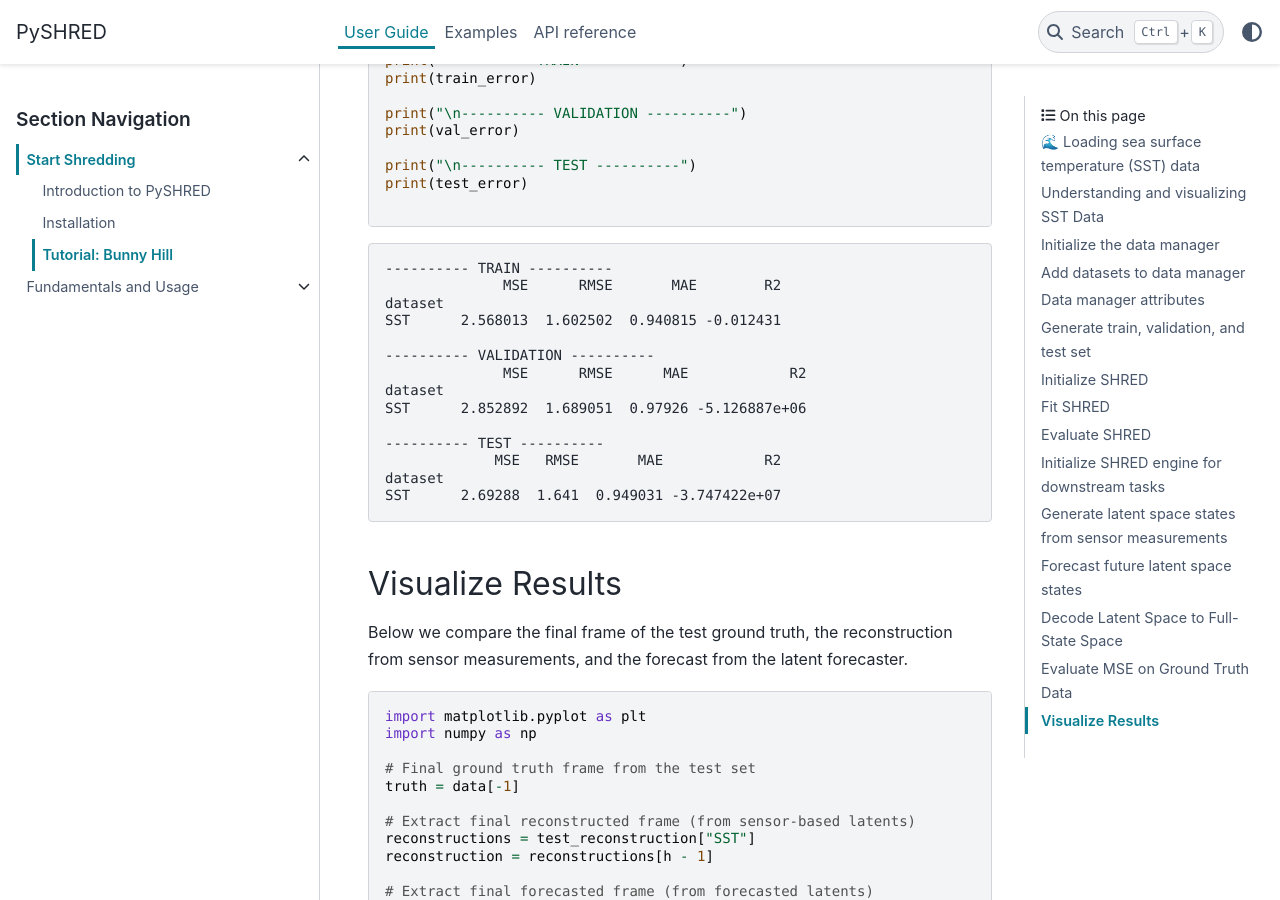
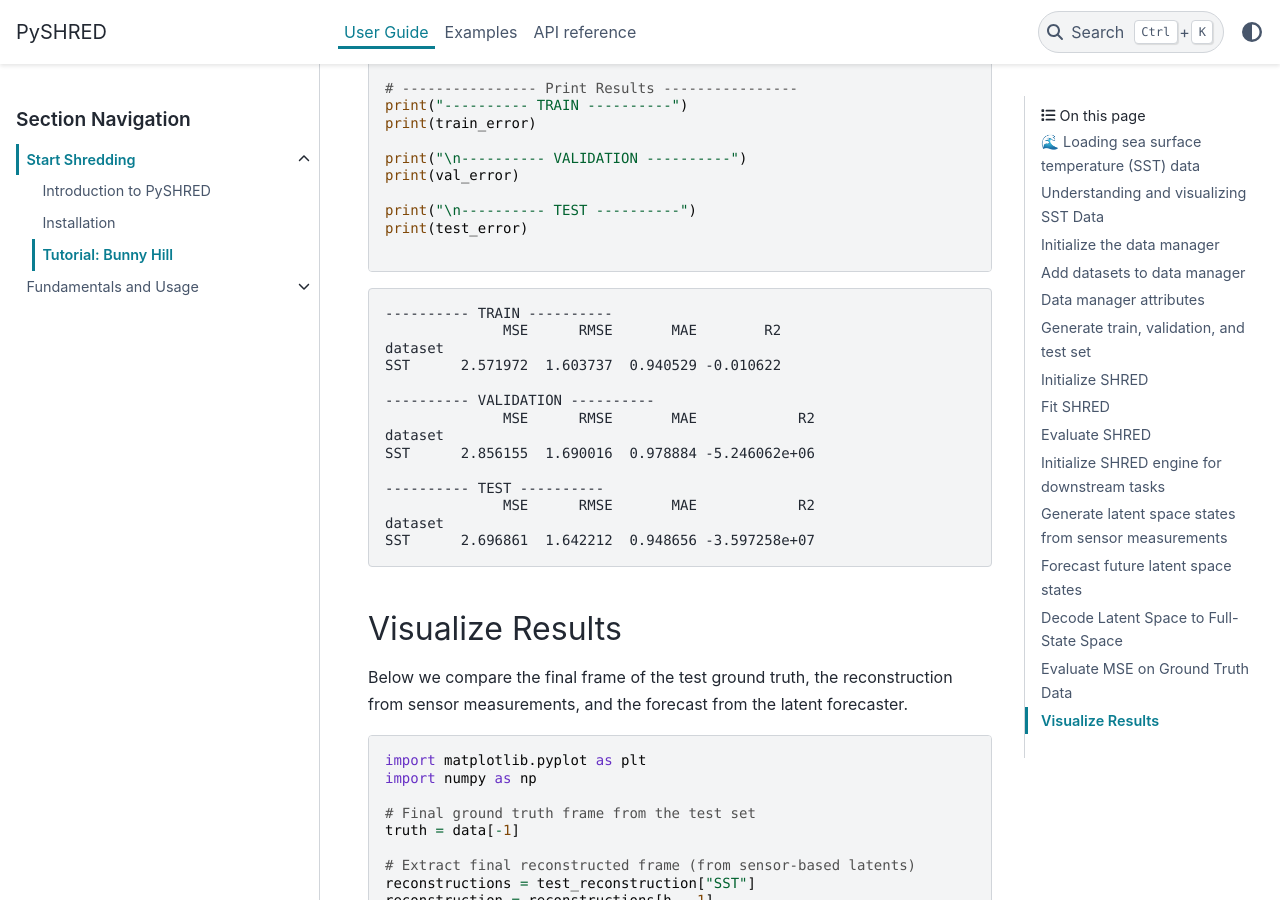
Before and after one commit to pyshred-dev/pyshred, a Sphinx documentation site: the page built from docs/source/user_guide/tutorial_bunny_hill.md, in a window 1280 px wide and 900 px high, scrolled down 7382 px. Built offline with Sphinx 7.4.7 and the PyData theme 0.15.4, drawn with Linux system fonts in a browser that asks for light colours; some of the changed text lies outside the part shown.

```diff
--- a/docs/source/user_guide/tutorial_bunny_hill.md
+++ b/docs/source/user_guide/tutorial_bunny_hill.md
@@ -439,17 +441,17 @@ print(test_error)
     ---------- TRAIN ----------
                   MSE      RMSE       MAE        R2
     dataset
-    SST      2.568013  1.602502  0.940815 -0.012431
+    SST      2.571972  1.603737  0.940529 -0.010622
 
     ---------- VALIDATION ----------
-                  MSE      RMSE      MAE            R2
+                  MSE      RMSE       MAE            R2
     dataset
-    SST      2.852892  1.689051  0.97926 -5.126887e+06
+    SST      2.856155  1.690016  0.978884 -5.246062e+06
 
     ---------- TEST ----------
-                 MSE   RMSE       MAE            R2
+                  MSE      RMSE       MAE            R2
     dataset
-    SST      2.69288  1.641  0.949031 -3.747422e+07
+    SST      2.696861  1.642212  0.948656 -3.597258e+07
 
 
 ### Visualize Results
```
Also changed, not shown: other parts of docs/source/user_guide/tutorial_bunny_hill.md (+26 -24 lines), docs/source/user_guide/tutorial_bunny_hill_files/tutorial_bunny_hill_32_0.png.
